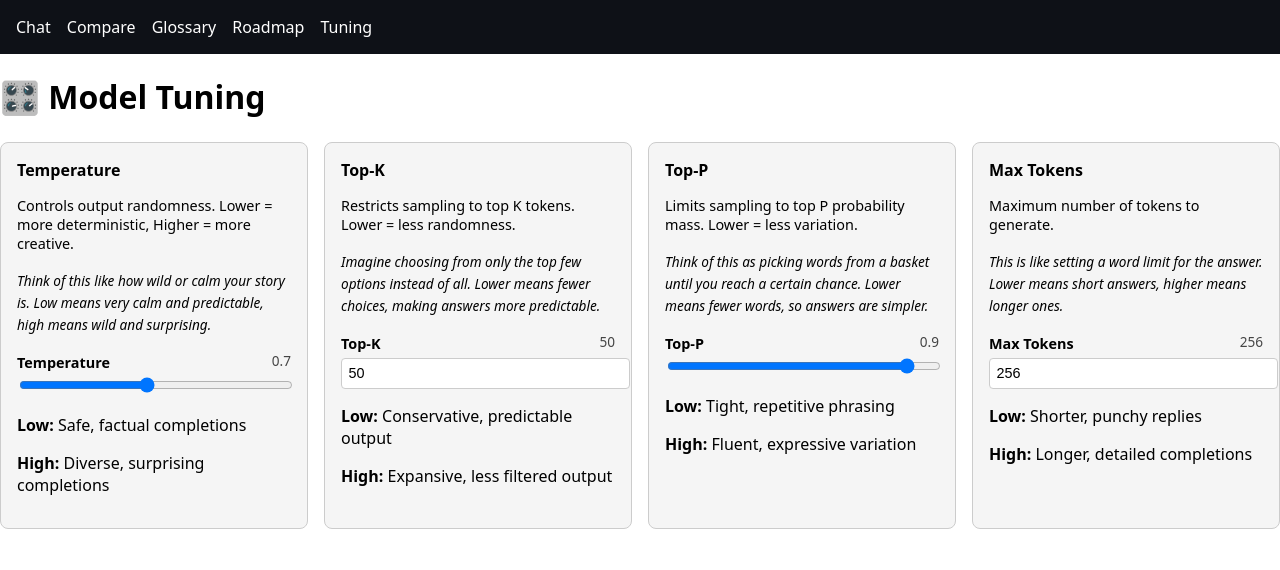
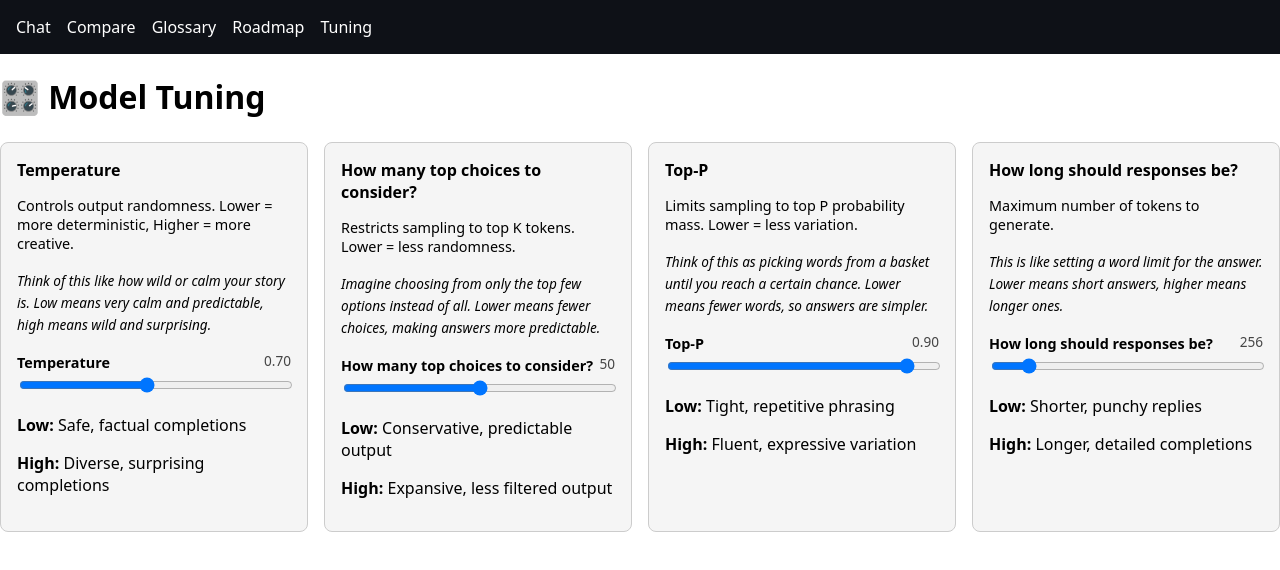
Before and after one commit to ScottFitzgerald83/grail, a SvelteKit app in the folder frontend/: page /tuning in a window 1280 px wide. Shown: the top 570 px of the page. Built offline with nearby package versions, Linux system fonts and the light colour scheme.

Commit message:
The tuning controls are now friendlier for non-technical users: 	•	Values are rounded and clearly displayed 	•	Input labels are phrased as questions 	•	Sliders are used consistently for more intuitive adjustments

```diff
--- a/frontend/src/routes/tuning/+page.svelte
+++ b/frontend/src/routes/tuning/+page.svelte
@@ -9,7 +9,13 @@
       <div class="param-control">
         <label>
           <span class="param-label">{param.label}</span>
-          <span class="param-value">{config[param.key]}</span>
+          <span class="param-value">
+            {#if param.type === 'slider'}
+              {config[param.key].toFixed(2)}
+            {:else}
+              {config[param.key]}
+            {/if}
+          </span>
         </label>
         {#if param.type === 'slider'}
           <input
@@ -21,9 +27,10 @@
             on:input={(e) => updateConfig(param.key, +e.target.value)} />
         {:else}
           <input
-            type="number"
+            type="range"
             min={param.min}
             max={param.max}
+            step={param.step || 1}
             bind:value={config[param.key]}
             on:input={(e) => updateConfig(param.key, +e.target.value)} />
         {/if}
@@ -79,14 +86,15 @@
     },
     {
       key: 'top_k',
-      label: 'Top-K',
+      label: 'How many top choices to consider?',
       definition: 'Restricts sampling to top K tokens. Lower = less randomness.',
       eli5: 'Imagine choosing from only the top few options instead of all. Lower means fewer choices, making answers more predictable.',
       lowEffect: 'Conservative, predictable output',
       highEffect: 'Expansive, less filtered output',
       type: 'number',
       min: 0,
-      max: 100
+      max: 100,
+      step: 1
     },
     {
       key: 'top_p',
@@ -102,14 +110,15 @@
     },
     {
       key: 'max_tokens',
-      label: 'Max Tokens',
+      label: 'How long should responses be?',
       definition: 'Maximum number of tokens to generate.',
       eli5: 'This is like setting a word limit for the answer. Lower means short answers, higher means longer ones.',
       lowEffect: 'Shorter, punchy replies',
       highEffect: 'Longer, detailed completions',
       type: 'number',
       min: 16,
-      max: 2048
+      max: 2048,
+      step: 1
     }
   ];
 
```
